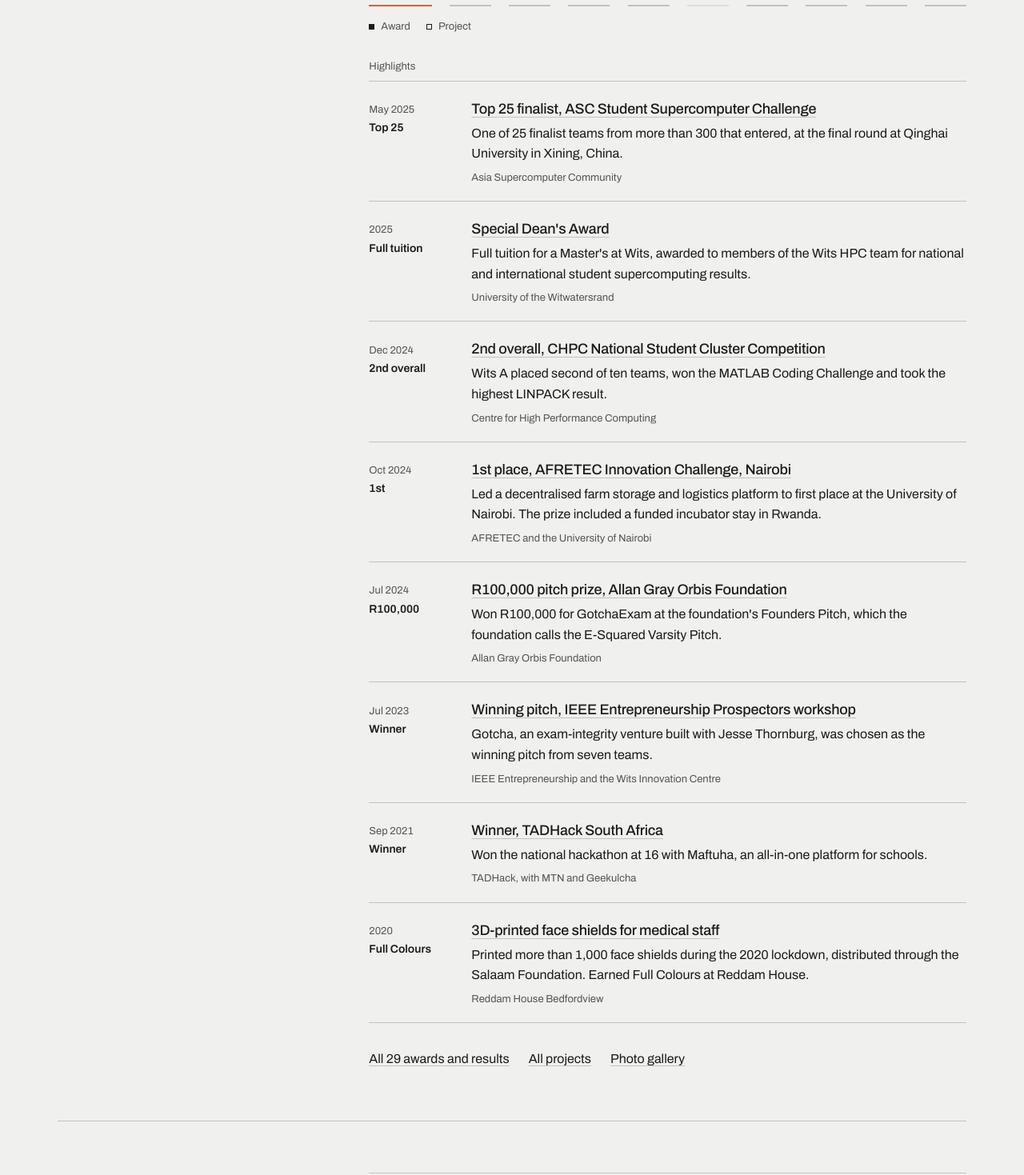
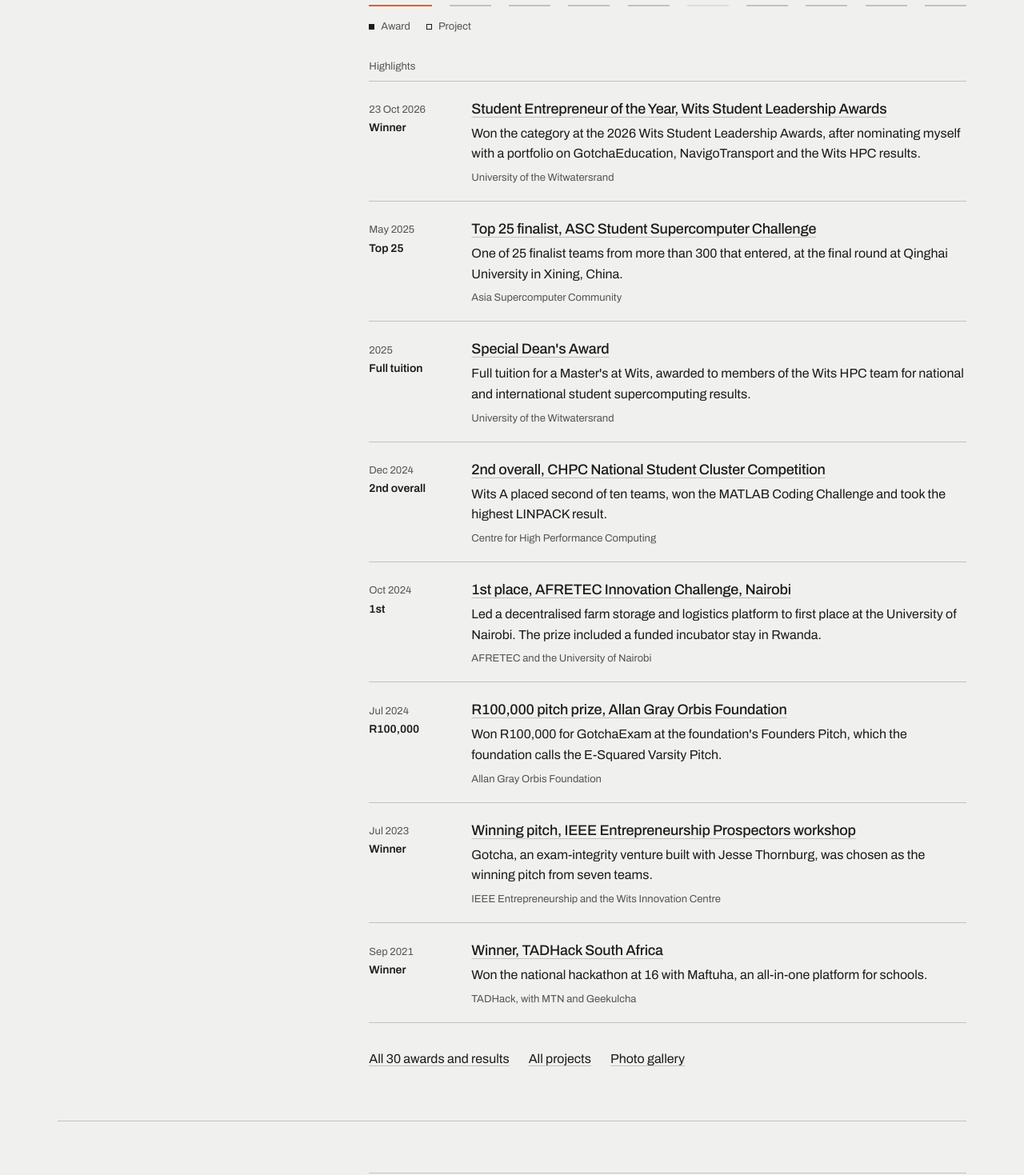
Before and after one commit to Talhahpatelia/portfolio, a Next.js app: page / in a window 1280 px wide. Shown: the part 1560-3029 px from the top of the page at 80% size. Built offline with nearby package versions, Linux system fonts and the light colour scheme.

Commit message:
Add Student Entrepreneur of the Year, Wits Student Leadership Awards 2026
Co-Authored-By: Claude Sonnet 5.5 <noreply@anthropic.com>

```diff
--- a/data/awards.ts
+++ b/data/awards.ts
@@ -8,6 +8,23 @@ import type { AwardItem } from "@/lib/types";
  */
 export const awards: AwardItem[] = [
   // 2026
+  {
+    slug: "wits-student-entrepreneur-of-the-year-2026",
+    seoTitle: "Student Entrepreneur of the Year, Wits",
+    image: images.seoyAward,
+    result: "Winner",
+    title: "Student Entrepreneur of the Year, Wits Student Leadership Awards",
+    summary:
+      "Won the category at the 2026 Wits Student Leadership Awards, after nominating myself with a portfolio on GotchaEducation, NavigoTransport and the Wits HPC results.",
+    tags: ["Entrepreneurship", "Recognition"],
+    date: "2026-10-23",
+    org: "University of the Witwatersrand",
+    related: [
+      { type: "project", slug: "gotchaeducation-platform" },
+      { type: "project", slug: "navigotransport-campus-transit" },
+    ],
+    featured: true,
+  },
   {
     slug: "uzh-deep-dive-into-blockchain-2026",
     seoTitle: "Four firsts, UZH Deep Dive into Blockchain",
--- a/data/images.ts
+++ b/data/images.ts
@@ -105,6 +105,15 @@ export const images = {
     1067,
     "Talhah Patelia shaking hands with a man while holding his University of Zurich confirmation for the Deep Dive into Blockchain summer school",
     "With the University of Zurich confirmation for the summer school, 5 to 24 July 2026.",
+  ),
+
+  // Wits Student Leadership Awards, 2026
+  seoyAward: photo(
+    "/images/awards/wits-student-entrepreneur-of-the-year-2026.jpg",
+    720,
+    1280,
+    "Jared Swart and Talhah Patelia in dark suits, each holding a framed Student Leadership Award certificate and a glass trophy. Talhah's certificate is for Student Entrepreneur of the Year.",
+    "With the Student Entrepreneur of the Year certificate and trophy, 23 October 2026. Talhah Patelia is on the right. Jared Swart, on the left, also received a Student Leadership Award.",
   ),
 
   // AFRETEC
--- a/data/profile.ts
+++ b/data/profile.ts
@@ -9,7 +9,7 @@ export const siteConfig = {
     "Electrical and information engineering student at Wits. I build school software and a campus shuttle app, and compete with the Wits supercomputing team.",
   location: "Johannesburg, South Africa",
   /** Bump this when the content changes. It feeds the footer, the sitemap and the profile's dateModified. */
-  updated: "2026-10-06",
+  updated: "2026-10-24",
   jobTitle: "Electrical and information engineering student",
   email: "admin@talhahpatelia.com",
   linkedin: "https://www.linkedin.com/in/talhah-patelia-77250a196/",
```
Also changed, not shown: content/awards/wits-student-entrepreneur-of-the-year-2026.md (added, +7 -0 lines), public/images/awards/wits-student-entrepreneur-of-the-year-2026.jpg (added).
